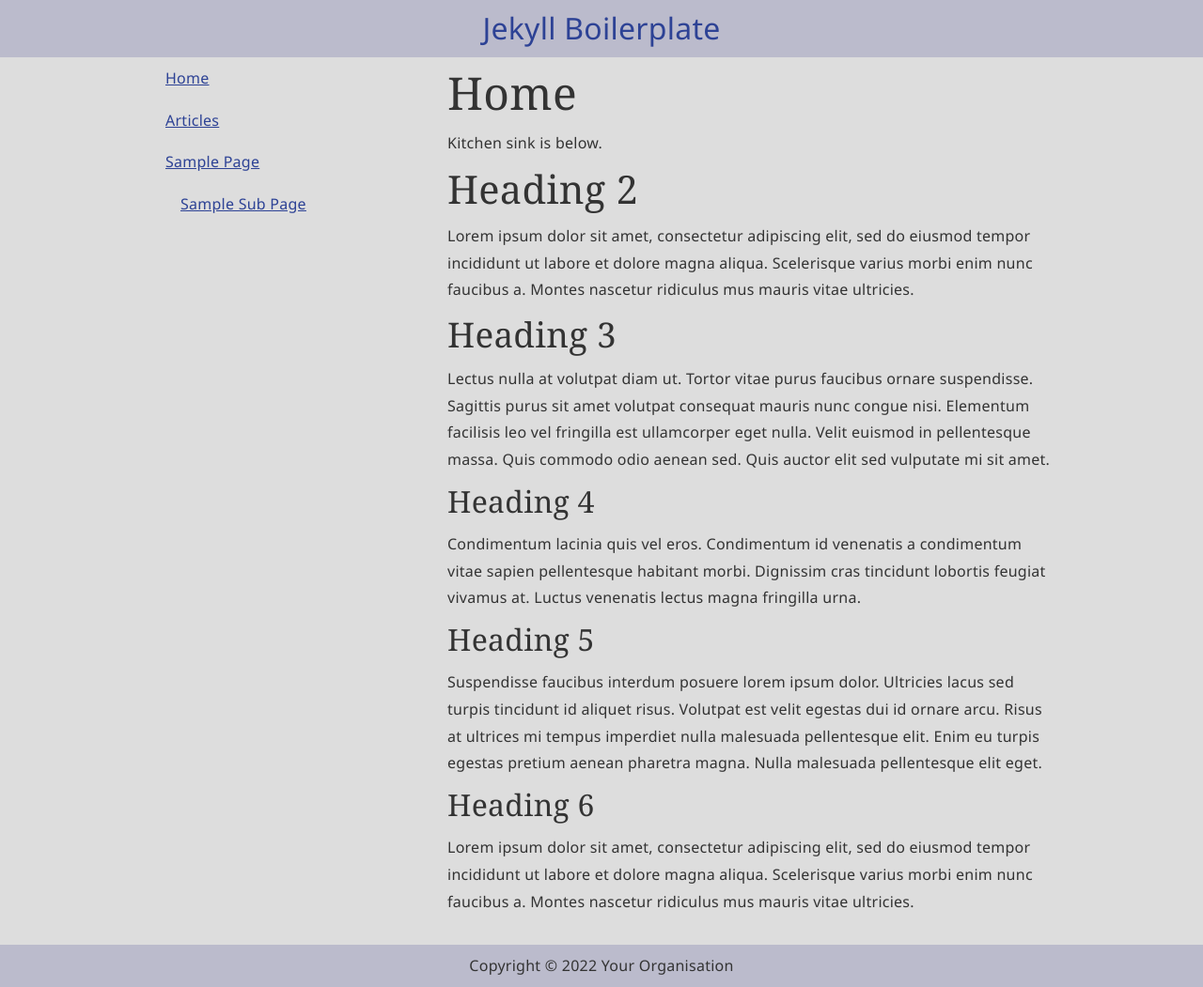
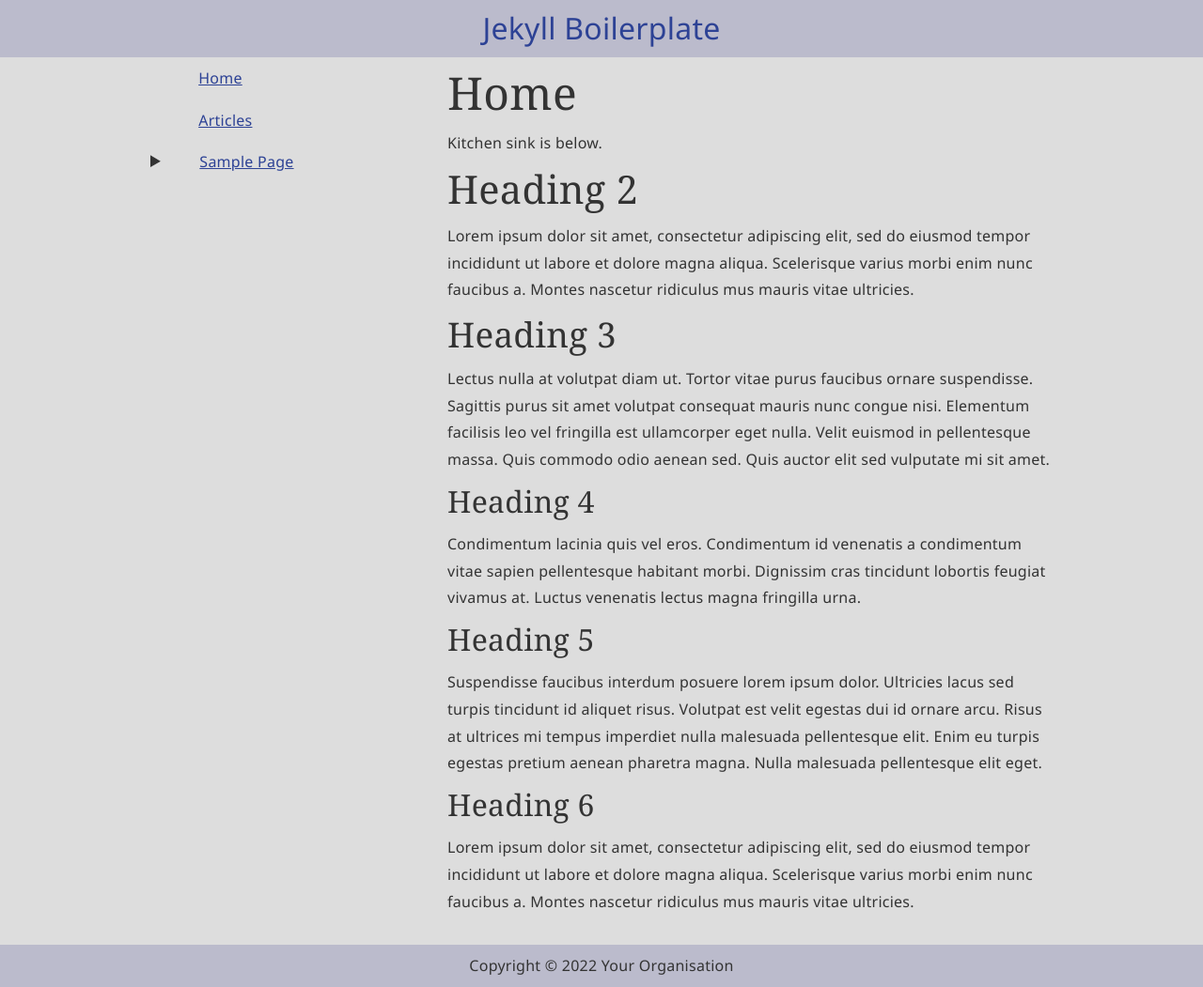
Before and after one commit to Steve-Fenton/jekyll-boilerplate, a Jekyll site: the page built from index.md, in a window 1280 px wide and 1051 px high. Shown: the whole window at 94% size. Built offline with Jekyll 4.4.1, drawn with Linux system fonts in a browser that asks for light colours.

Commit message:
HTML and CSS navigation menu

```diff
--- a/_includes/navigation.html
+++ b/_includes/navigation.html
@@ -4,9 +4,13 @@
     {% for page in main_pages %}
       {%- assign sub_pages = site.pages | where: 'nav-level', page.title | sort: 'nav-order' -%}
       <li{%- if sub_pages.size > 0 %} class="has-children"{% endif %}>
+        {%- if sub_pages.size > 0 %}
+        <details class="sub-nav">
+          <summary>
+        {%- endif %}
         <a href="{{ page.url }}">{{ page.title }}</a>
         {%- if sub_pages.size > 0 %}
-        <div class="sub-nav">
+          </summary>
           <ul>
             {%- for child in sub_pages %}
             <li>
@@ -14,7 +18,7 @@
             </li>
             {%- endfor %}
           </ul>
-        </div>
+        </details>
         {%- endif %}
       </li>
     {%- endfor %}
--- a/assets/css/main.css
+++ b/assets/css/main.css
@@ -15,6 +15,8 @@
     --content-font: 'Segoe UI', Tahoma, Geneva, Verdana, sans-serif;
 
     --block-gap: 2rem;
+
+    --marker-size: 1.2em;
 }
 
 @media (prefers-color-scheme: dark) {
@@ -30,11 +32,6 @@
 
         --link-head: #abb9ef;
         --link-alt-head: #6580ed;
-
-        --heading-font: Georgia, 'Times New Roman', Times, serif;
-        --content-font: 'Segoe UI', Tahoma, Geneva, Verdana, sans-serif;
-
-        --block-gap: 2rem;
     }
 }
 
@@ -158,14 +155,35 @@
     list-style: none;
 }
 
+.content-group > nav li a {
+    margin-left: calc(var(--marker-size) + 1em);
+}
+
 .content-group > nav a {
-    display: block;
+    display: inline-block;
     padding: 0.5rem 1rem;
 }
 
-.content-group > nav .has-children ul {
+.content-group > nav li.has-children a {
+    margin-left: 1em;
+}
+
+.content-group > nav li.has-children ul {
+    margin-left: calc(var(--marker-size) + 1em);
+}
+
+.content-group > nav li.has-children ul a {
+    margin-left: 1em;
+}
+
+details summary::-webkit-details-marker,
+details summary::marker {
+    font-size: var(--marker-size);
+}
+
+/* .content-group > nav .has-children ul {
     padding-left: 1rem;
-}
+} */
 
 /* Jekyll Post List */
 
```
Also changed, not shown: README.md. Lines whose indentation alone changed are shown as unchanged.
